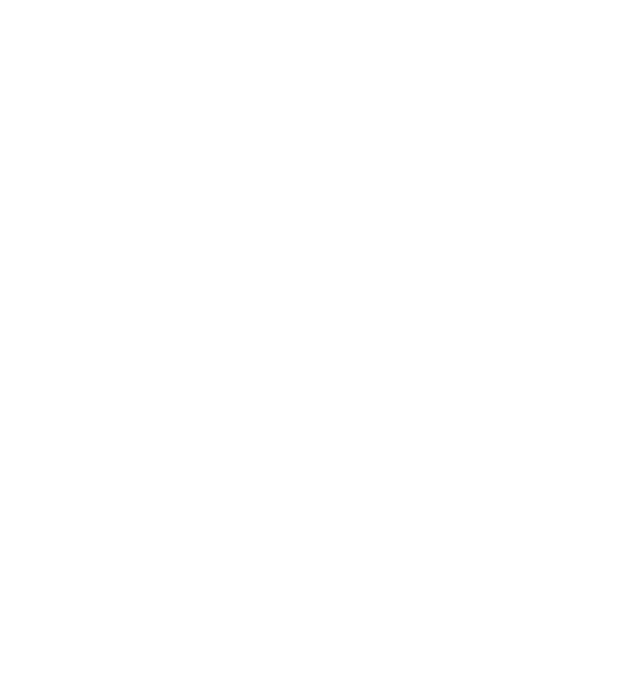
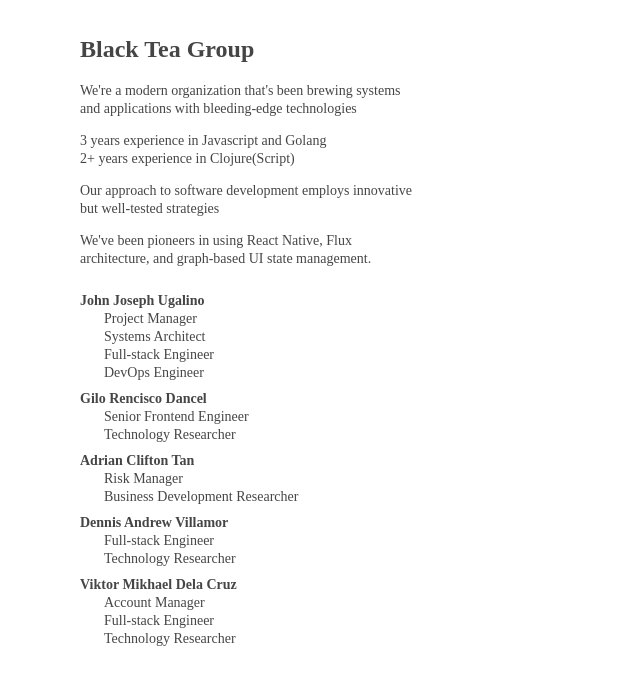
Before and after one commit to blackteagroup/blackteagroup.github.io, a plain HTML site: page index.html in a window 1280 px wide. Shown: the whole page, without its empty margins (0-640 px from the left). Drawn offline with Linux system fonts and the light colour scheme.

Commit message:
Add content and implement design

```diff
--- a/index.html
+++ b/index.html
@@ -1,10 +1,109 @@
-<!DOCTYPE html>
-<html>
-  <head>
-    <meta charset="UTF-8">
-    <title>Black Tea Group</title>
-  </head>
-  <body>
+<!doctype html>
+<html class="no-js" lang="">
+<head>
+  <meta charset="utf-8">
+  <meta http-equiv="x-ua-compatible" content="ie=edge">
+  <title>Black Tea Group</title>
+  <meta name="description" content="">
+  <meta name="viewport" content="width=device-width, initial-scale=1, shrink-to-fit=no">
+  <link rel="manifest" href="site.webmanifest">
+  <style>
+    body {
+      margin: 0;
+      font-size: 14px;
+      font-family: 'Inconsolata';
+      line-height: 18px;
+      color: rgba(0,0,0,0.73);
+    }
+    article {
+      margin: 40px 0 0 80px;
+      max-width: 336px;
+    }
+    h1 {
+      font-size: 24px;
+      margin-bottom: 24px;
+    }
+    ul {
+      list-style: none;
+      padding: 0;
+    }
+    #members {
+      margin-top: 24px;
+    }
+    #members > li {
+      margin-bottom: 8px;
+    }
+    ul ul {
+      padding-left: 24px;
+    }
+  </style>
+</head>
+<body>
+  <article>
+    <h1>Black Tea Group</h1>
+    <p>
+    We're a modern organization that's been brewing systems and applications with bleeding-edge technologies
+    </p>
+    <p>
+    3 years experience in Javascript and Golang
+    <br/>
+    2+ years experience in Clojure(Script)
+    <b></b>
+    </p>
+    <p>
+    Our approach to software development employs innovative but well-tested strategies
+    </p>
+    <p>
+    We've been pioneers in using React Native, Flux architecture, and graph-based UI state management.
+    </p>
+    <ul id="members">
+      <li>
+        <b>John Joseph Ugalino</b>
+        <ul>
+          <li>Project Manager</li>
+          <li>Systems Architect</li>
+          <li>Full-stack Engineer</li>
+          <li>DevOps Engineer</li>
+        </ul>
+      </li>
+      <li>
+        <b>Gilo Rencisco Dancel</b>
+        <ul>
+          <li>Senior Frontend Engineer</li>
+          <li>Technology Researcher</li>
+        </ul>
+      </li>
+      <li>
+        <b>Adrian Clifton Tan</b>
+        <ul>
+          <li>Risk Manager</li>
+          <li>Business Development Researcher</li>
+        </ul>
+      </li>
+      <li>
+        <b>Dennis Andrew Villamor</b>
+        <ul>
+          <li>Full-stack Engineer</li>
+          <li>Technology Researcher</li>
+        </ul>
+      </li>
+      <li>
+        <b>Viktor Mikhael Dela Cruz</b>
+        <ul>
+          <li>Account Manager</li>
+          <li>Full-stack Engineer</li>
+          <li>Technology Researcher</li>
+        </ul>
+      </li>
+    </ul>
+  </article>
+  <!-- Add your site or application content here -->
+  <!-- Google Analytics: change UA-XXXXX-Y to be your site's ID. -->
+  <script>
+    window.ga = function () { ga.q.push(arguments) }; ga.q = []; ga.l = +new Date;
+    ga('create', 'UA-XXXXX-Y', 'auto'); ga('send', 'pageview')
+  </script>
+  <script src="https://www.google-analytics.com/analytics.js" async defer></script>
+</body>
 
-  </body>
 </html>
```
